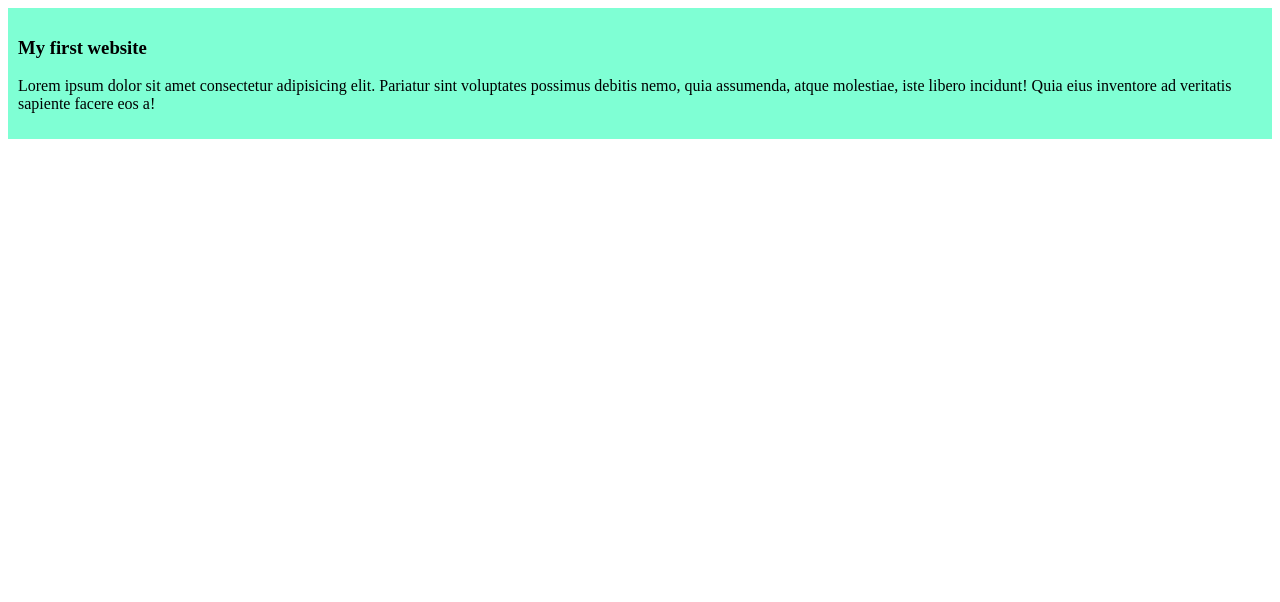
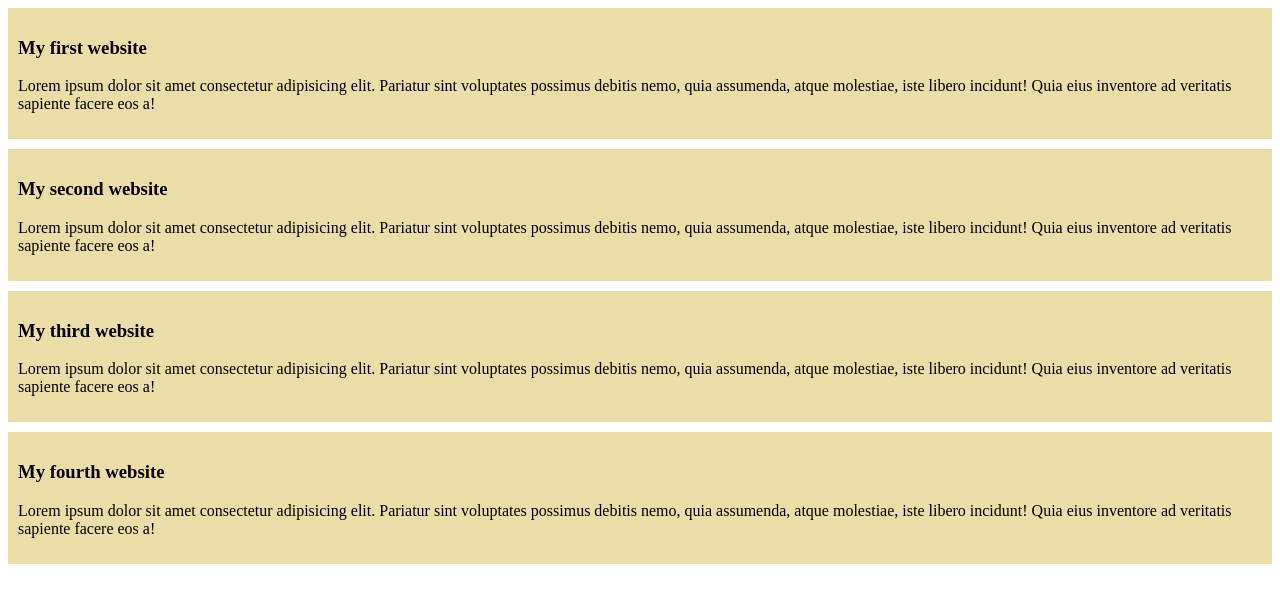
Before and after one commit to mahmed-4/my-simple-website, a plain HTML site: page index.html in a window 1280 px wide. Drawn offline with Linux system fonts and the light colour scheme.

Commit message:
added the second and third blog

```diff
--- a/index.html
+++ b/index.html
@@ -12,5 +12,20 @@
         <h3>My first website</h3>
         <p>Lorem ipsum dolor sit amet consectetur adipisicing elit. Pariatur sint voluptates possimus debitis nemo, quia assumenda, atque molestiae, iste libero incidunt! Quia eius inventore ad veritatis sapiente facere eos a!</p>
     </div>
+
+    <div>
+        <h3>My second website</h3>
+        <p>Lorem ipsum dolor sit amet consectetur adipisicing elit. Pariatur sint voluptates possimus debitis nemo, quia assumenda, atque molestiae, iste libero incidunt! Quia eius inventore ad veritatis sapiente facere eos a!</p>
+    </div>
+
+    <div>
+        <h3>My third website</h3>
+        <p>Lorem ipsum dolor sit amet consectetur adipisicing elit. Pariatur sint voluptates possimus debitis nemo, quia assumenda, atque molestiae, iste libero incidunt! Quia eius inventore ad veritatis sapiente facere eos a!</p>
+    </div>
+
+    <div>
+        <h3>My fourth website</h3>
+        <p>Lorem ipsum dolor sit amet consectetur adipisicing elit. Pariatur sint voluptates possimus debitis nemo, quia assumenda, atque molestiae, iste libero incidunt! Quia eius inventore ad veritatis sapiente facere eos a!</p>
+    </div>
 </body>
 </html>
--- a/styles/blog.css
+++ b/styles/blog.css
@@ -1,4 +1,5 @@
 div{
-    background-color: aquamarine;
+    background-color:rgb(235, 221, 167);
     padding: 10px;
+    margin-bottom: 10px;
 }
```
